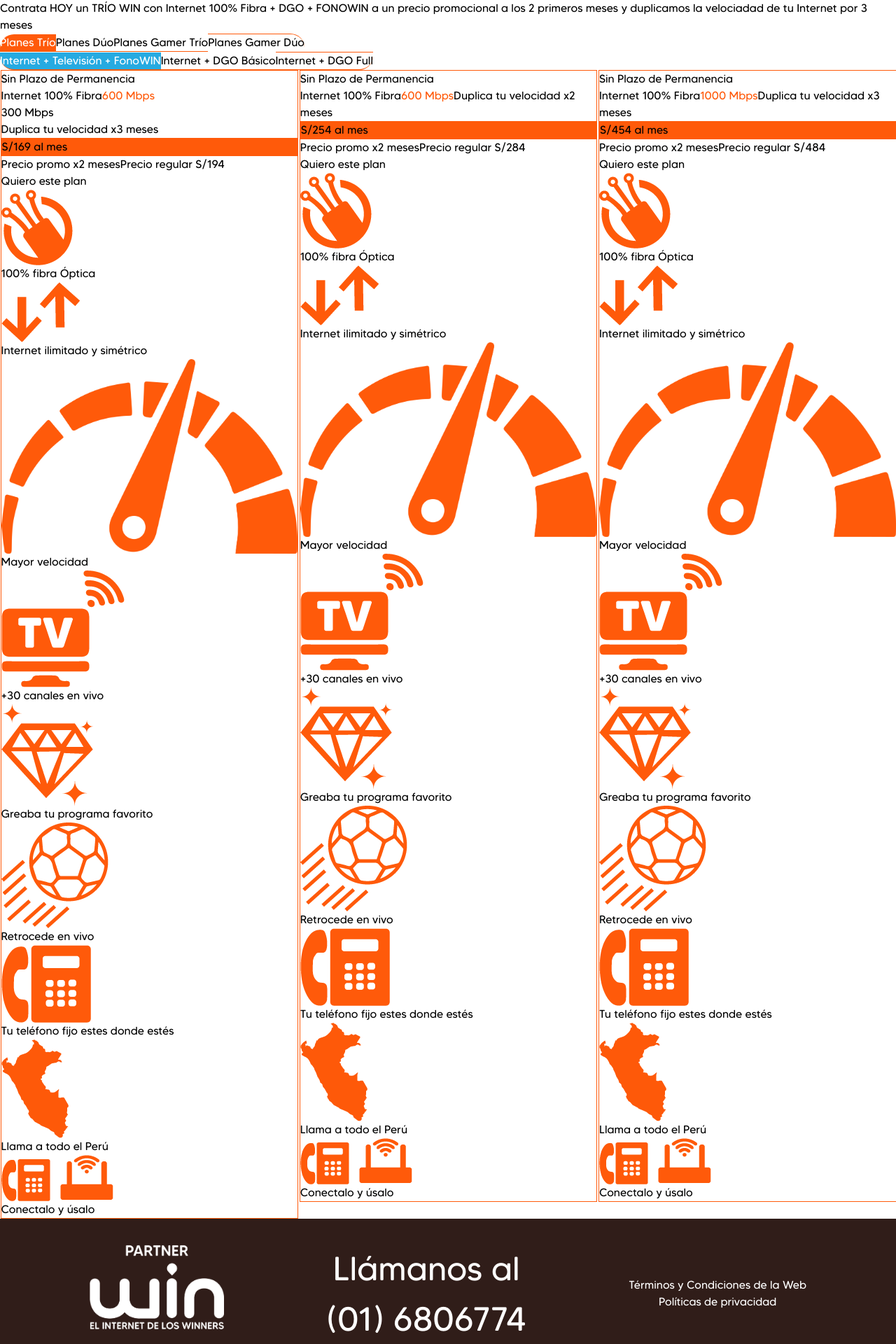
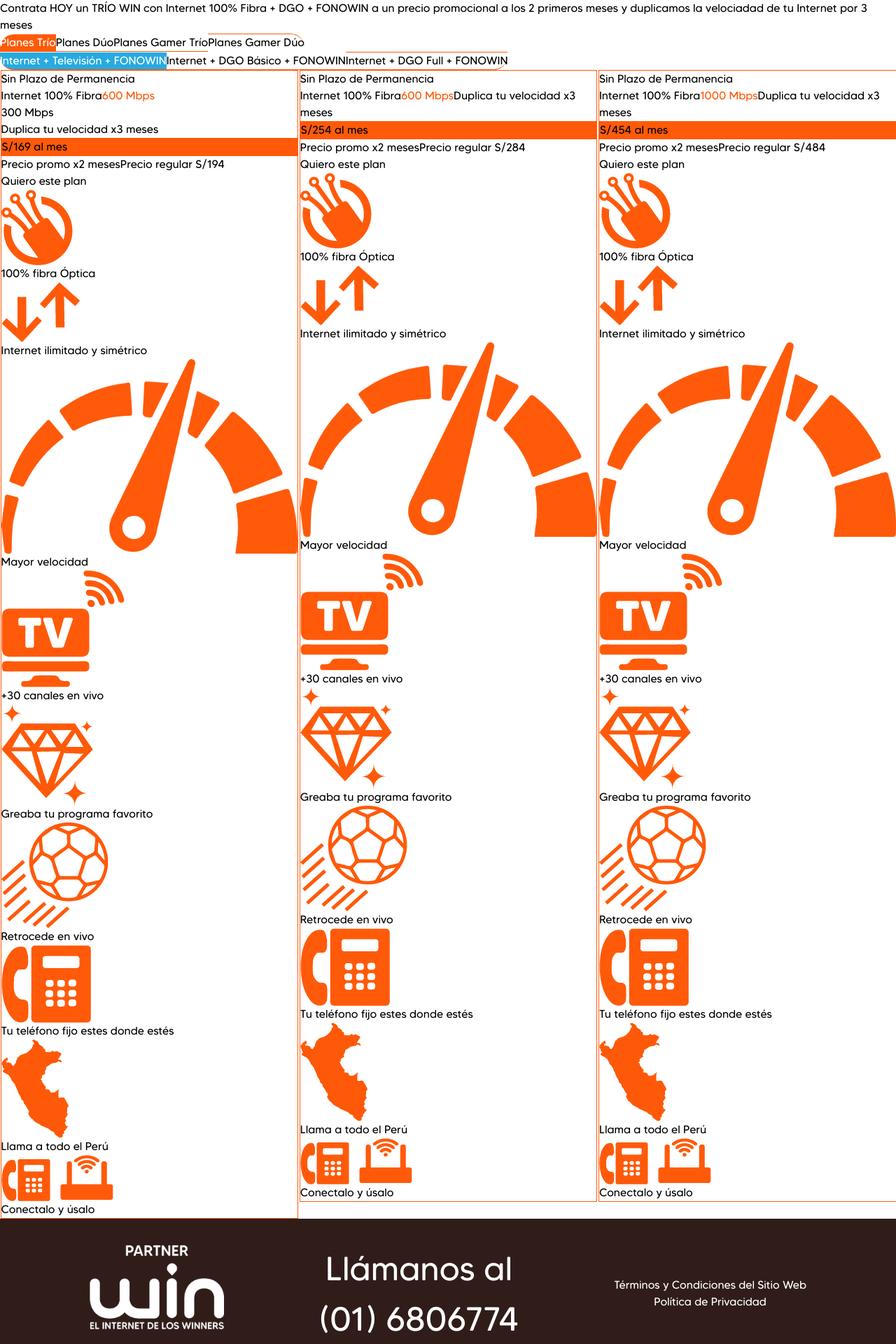
Before and after one commit to Dacartelecom/New-Web-Win-Repositorio, a React (Vite) app: page / in a window 1280 px wide. Shown: the part 1614-3534 px from the top of the page at 70% size. Built offline with nearby package versions, Linux system fonts and the light colour scheme.

Commit message:
3er Commit

```diff
--- a/index.html
+++ b/index.html
@@ -1,12 +1,24 @@
 <!DOCTYPE html>
 <html lang="en">
   <head>
+
+
     <meta charset="UTF-8" />
     <link rel="icon" type="image/svg+xml" href="./public/win_logo.png" />
     <meta name="viewport" content="width=device-width, initial-scale=1.0" />
+        <!-- Google Tag Manager -->
+<script>(function(w,d,s,l,i){w[l]=w[l]||[];w[l].push({'gtm.start':
+  new Date().getTime(),event:'gtm.js'});var f=d.getElementsByTagName(s)[0],
+  j=d.createElement(s),dl=l!='dataLayer'?'&l='+l:'';j.async=true;j.src=
+  'https://www.googletagmanager.com/gtm.js?id='+i+dl;f.parentNode.insertBefore(j,f);
+  })(window,document,'script','dataLayer','GTM-NFFH45P');</script>
     <title>Planes Fibra WIN Perú</title>
   </head>
   <body>
+    <!-- Google Tag Manager (noscript) -->
+<noscript><iframe src="https://www.googletagmanager.com/ns.html?id=GTM-NFFH45P"
+  height="0" width="0" style="display:none;visibility:hidden"></iframe></noscript>
+  <!-- End Google Tag Manager (noscript) -->
     <div id="root"></div>
     <script type="module" src="/src/main.tsx"></script>
   </body>
--- a/package.json
+++ b/package.json
@@ -27,6 +27,7 @@
     "postcss": "^8.4.28",
     "tailwindcss": "^3.3.3",
     "typescript": "^5.0.2",
-    "vite": "^4.3.2"
+    "vite": "^4.3.2",
+    "webpack": "^5.88.2"
   }
 }
--- a/src/components/BodyCards.tsx
+++ b/src/components/BodyCards.tsx
@@ -215,26 +215,26 @@
 
 const SUB_SECTIONS: string[][] = [
   [
-    'Internet + Televisión + FonoWIN',
-    'Internet + DGO Básico',
-    'Internet + DGO Full',
+    'Internet + Televisión + FONOWIN',
+    'Internet + DGO Básico + FONOWIN',
+    'Internet + DGO Full + FONOWIN',
   ],
   [
     'Internet + Televisión Digital',
     'Internet + DGO Básico',
     'Internet + DGO Full',
-    'Internet + Fono WIN',
+    'Internet + FONOWIN',
   ],
   [
-    'Internet + Televisión + Fono WIN',
-    'Internet + DGO Básico',
-    'Internet + DGO Full',
+    'Internet + Televisión + FONOWIN',
+    'Internet + DGO Básico + FONOWIN',
+    'Internet + DGO Full + FONOWIN',
   ],
   [
     'Internet + Televisión Digital',
     'Internet + DGO Básico',
     'Internet + DGO Full',
-    'Internet + Fono WIN',
+    'Internet + FONOWIN',
   ],
 ];
 
@@ -263,6 +263,7 @@
       stylesPrice,
       price,
       timePromo,
+      regularPrice2,
       regularPrice,
       imgs,
       onClick,
@@ -286,6 +287,7 @@
           price={ price }
           timePromo={ timePromo }
           regularPrice={ regularPrice }
+          regularPrice2={ regularPrice2 }
           imgs={ imgs }
           onClick={ onClick }
         />
@@ -399,7 +401,7 @@
           stylesMbps: { color: '#ff5a0a' },
           mbps: 600,
           mbpsLast: undefined,
-          promo: 'Duplica tu velocidad x2 meses',
+          promo: 'Duplica tu velocidad x3 meses',
           stylesPrice: { background: '#ff5a0a', border: '1px solid #ff5a0a' },
           price: 254,
           timePromo: 'Precio promo x2 meses',
@@ -657,7 +659,7 @@
           stylesMbps: { color: '#ff5a0a' },
           mbps: 600,
           mbpsLast: 300,
-          promo: 'Duplica tu velocidad x3 meses',
+          promo: 'Duplica tu velocidad x2 meses',
           stylesPrice: { background: '#ff5a0a', border: '1px solid #ff5a0a' },
           price: 159,
           timePromo: 'Precio promo x2 meses',
@@ -884,9 +886,9 @@
           mbpsLast: 100,
           promo: 'Duplica tu velocidad x2 meses',
           stylesPrice: { background: '#ff5a0a', border: '1px solid #ff5a0a' },
-          price: 109,
+          price: 89,
           timePromo: 'Precio promo x2 meses',
-          regularPrice: 129,
+          regularPrice: 109,
           imgs: ARRAY_DUO_FONO,
           onClick: viewModal
         },
@@ -898,9 +900,9 @@
           mbpsLast: 150,
           promo: 'Duplica tu velocidad x2 meses',
           stylesPrice: { background: '#ff5a0a', border: '1px solid #ff5a0a' },
-          price: 119,
+          price: 109,
           timePromo: 'Precio promo x2 meses',
-          regularPrice: 139,
+          regularPrice: 129,
           imgs: ARRAY_DUO_FONO,
           onClick: viewModal
         },
@@ -1021,9 +1023,10 @@
           mbps: 100,
           img: IMG,
           stylesPrice: { background: '#26aae1', border: '1px solid #26aae1' },
-          price: 166,
+          price: 164,
           timePromo: 'Precio promo x2 meses',
           regularPrice: 186,
+          regularPrice2: 'Precio promo al 3er mes S/ 166',
           imgs:ARRAY_TRIO_DGO,
           onClick: viewModal
         },
@@ -1034,9 +1037,10 @@
           mbps: 150,
           img: IMG,
           stylesPrice: { background: '#26aae1', border: '1px solid #26aae1' },
-          price: 186,
+          price: 184,
           timePromo: 'Precio promo x2 meses',
           regularPrice: 206,
+          regularPrice2: 'Precio promo al 3er mes S/ 186',
           imgs:ARRAY_TRIO_DGO,
           onClick: viewModal
         },
@@ -1050,6 +1054,7 @@
           price: 194,
           timePromo: 'Precio promo x2 meses',
           regularPrice: 216,
+          regularPrice2: 'Precio promo al 3er mes S/ 196',
           imgs:ARRAY_TRIO_DGO,
           onClick: viewModal
         },
@@ -1060,8 +1065,9 @@
           mbps: 300,
           img: IMG,
           stylesPrice: { background: '#26aae1', border: '1px solid #26aae1' },
-          price: 236,
+          price: 234,
           timePromo: 'Precio promo x2 meses',
+          regularPrice2: 'Precio promo al 3er mes S/ 236',
           regularPrice: 256,
           imgs:ARRAY_TRIO_DGO,
           onClick: viewModal
@@ -1077,7 +1083,8 @@
           stylesPrice: { background: '#26aae1', border: '1px solid #26aae1' },
           price: 176,
           timePromo: 'Precio promo x2 meses',
-          regularPrice: 188,
+          regularPrice: 208,
+          regularPrice2: 'Precio promo al 3er mes S/ 188',
           imgs:ARRAY_TRIO_DGOFULL,
           onClick: viewModal
         },
@@ -1090,7 +1097,8 @@
           stylesPrice: { background: '#26aae1', border: '1px solid #26aae1' },
           price: 196,
           timePromo: 'Precio promo x2 meses',
-          regularPrice: 208,
+          regularPrice: 228,
+          regularPrice2: 'Precio promo al 3er mes S/ 208',
           imgs:ARRAY_TRIO_DGOFULL,
           onClick: viewModal
         },
@@ -1104,7 +1112,8 @@
           stylesPrice: { background: '#26aae1', border: '1px solid #26aae1' },
           price: 206,
           timePromo: 'Precio promo x2 meses',
-          regularPrice: 218,
+          regularPrice2: 'Precio promo al 3er mes S/ 218',
+          regularPrice: 238,
           imgs:ARRAY_TRIO_DGOFULL,
           onClick: viewModal
         },
@@ -1117,7 +1126,8 @@
           stylesPrice: { background: '#26aae1', border: '1px solid #26aae1' },
           price: 246,
           timePromo: 'Precio promo x2 meses',
-          regularPrice: 258,
+          regularPrice2: 'Precio promo al 3er mes S/ 258',
+          regularPrice: 278,
           imgs:ARRAY_TRIO_DGOFULL,
           onClick: viewModal
         }
--- a/src/components/BodyPlanes.tsx
+++ b/src/components/BodyPlanes.tsx
@@ -16,6 +16,7 @@
   img,
   timePromo,
   regularPrice,
+  regularPrice2,
   imgs,
   onClick
 }) => {
@@ -159,6 +160,14 @@
           font-bold
         '
       >
+        { regularPrice2 }
+      </span>
+      <span
+        className='
+          text-[#301D19]
+          font-bold
+        '
+      >
         Precio regular S/{ regularPrice }
       </span>
       <Button
--- a/src/components/Footer.tsx
+++ b/src/components/Footer.tsx
@@ -60,8 +60,8 @@
 
          <div className='condiciones-footer'>
         <ul className='w-full'>
-          <li><span  className='terminos-condiciones' onClick={viewModalT}>Términos y Condiciones de la Web</span></li>
-          <li><span  className='terminos-condiciones' onClick={viewModalC}>Políticas de privacidad</span></li>
+          <li><span  className='terminos-condiciones' onClick={viewModalT}>Términos y Condiciones del Sitio Web</span></li>
+          <li><span  className='terminos-condiciones' onClick={viewModalC}>Política de Privacidad</span></li>
         </ul>
           </div>
 
--- a/src/components/Form.tsx
+++ b/src/components/Form.tsx
@@ -74,7 +74,7 @@
           justify-center
         "
       >
-        <div className='Mensaje-Error'>{ error }</div>
+        <div className='Mensaje-Error text-[#ff5a0a]'>{ error }</div>
         <Button
           text={"Envíanos Tu Número"}
           onClick={ onClick }
--- a/src/interfaces/BodyPlanesProps.ts
+++ b/src/interfaces/BodyPlanesProps.ts
@@ -17,6 +17,7 @@
   price: number
   timePromo: string
   regularPrice: number
+  regularPrice2?: string
   imgs?: img[]
   onClick: (e: any) => void
 }
```
Also changed, not shown: 1 other file (tests, documents, lock files or other folders).
